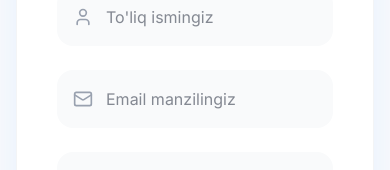
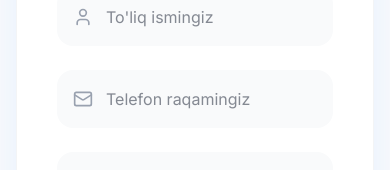
Before and after one commit to Mansurbek988/tibbiyot, a Next.js app in the folder frontend/: page /auth/register in a window 390 px wide. Shown: the part 386-556 px from the top of the page. Built offline with nearby package versions, Linux system fonts and the light colour scheme; no server answers.

Commit message:
Fix registration error: use phone_number instead of email, enable auto-table creation, and support DATABASE_URL

```diff
--- a/frontend/src/app/auth/login/page.tsx
+++ b/frontend/src/app/auth/login/page.tsx
@@ -8,7 +8,7 @@ import { Mail, Lock, LogIn, AlertCircle } from "lucide-react";
 import Link from "next/link";
 
 export default function LoginPage() {
-    const [email, setEmail] = useState("");
+    const [phoneNumber, setPhoneNumber] = useState("");
     const [password, setPassword] = useState("");
     const [loading, setLoading] = useState(false);
     const [error, setError] = useState("");
@@ -21,14 +21,14 @@ export default function LoginPage() {
 
         try {
             const formData = new FormData();
-            formData.append("username", email); // FastAPI uses 'username' for OAuth2
+            formData.append("username", phoneNumber); // FastAPI uses 'username' for OAuth2, we pass phone_number
             formData.append("password", password);
 
             const response = await authService.login(formData);
             localStorage.setItem("token", response.data.access_token);
             router.push("/my-queues");
         } catch (err: any) {
-            setError(err.response?.data?.detail || "Email yoki parol xato");
+            setError(err.response?.data?.detail || "Telefon raqam yoki parol xato");
         } finally {
             setLoading(false);
         }
@@ -60,12 +60,12 @@ export default function LoginPage() {
                     <div className="relative">
                         <Mail className="absolute left-4 top-1/2 -translate-y-1/2 text-gray-400" size={20} />
                         <input
-                            type="email"
+                            type="text"
                             required
-                            placeholder="Email manzilingiz"
+                            placeholder="Telefon raqamingiz"
                             className="w-full pl-12 pr-4 py-4 bg-gray-50 border border-transparent rounded-2xl focus:bg-white focus:border-blue-500 focus:ring-4 focus:ring-blue-100 outline-none transition-all"
-                            value={email}
-                            onChange={(e) => setEmail(e.target.value)}
+                            value={phoneNumber}
+                            onChange={(e) => setPhoneNumber(e.target.value)}
                         />
                     </div>
 
--- a/frontend/src/app/auth/register/page.tsx
+++ b/frontend/src/app/auth/register/page.tsx
@@ -9,7 +9,7 @@ import Link from "next/link";
 
 export default function RegisterPage() {
     const [fullName, setFullName] = useState("");
-    const [email, setEmail] = useState("");
+    const [phoneNumber, setPhoneNumber] = useState("");
     const [password, setPassword] = useState("");
     const [loading, setLoading] = useState(false);
     const [error, setError] = useState("");
@@ -23,7 +23,7 @@ export default function RegisterPage() {
         try {
             await authService.register({
                 full_name: fullName,
-                email: email,
+                phone_number: phoneNumber,
                 password: password,
             });
             // After registration, redirect to login
@@ -73,12 +73,12 @@ export default function RegisterPage() {
                     <div className="relative">
                         <Mail className="absolute left-4 top-1/2 -translate-y-1/2 text-gray-400" size={20} />
                         <input
-                            type="email"
+                            type="text"
                             required
-                            placeholder="Email manzilingiz"
+                            placeholder="Telefon raqamingiz"
                             className="w-full pl-12 pr-4 py-4 bg-gray-50 border border-transparent rounded-2xl focus:bg-white focus:border-blue-500 focus:ring-4 focus:ring-blue-100 outline-none transition-all"
-                            value={email}
-                            onChange={(e) => setEmail(e.target.value)}
+                            value={phoneNumber}
+                            onChange={(e) => setPhoneNumber(e.target.value)}
                         />
                     </div>
 
```
Also changed, not shown: 2 other files (tests, documents, lock files or other folders).
